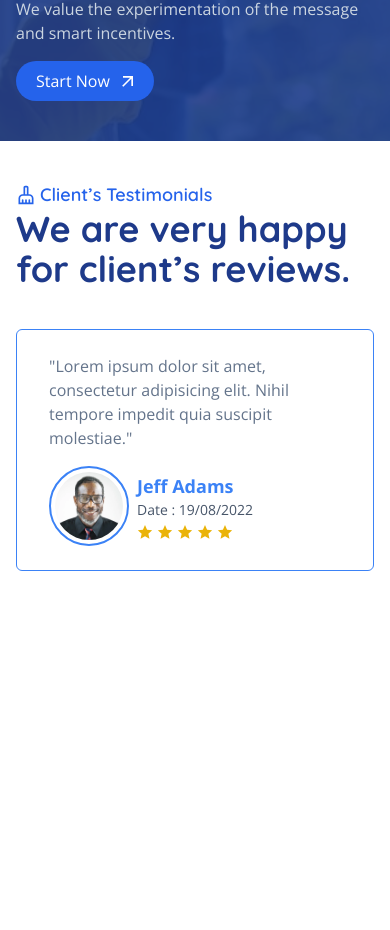
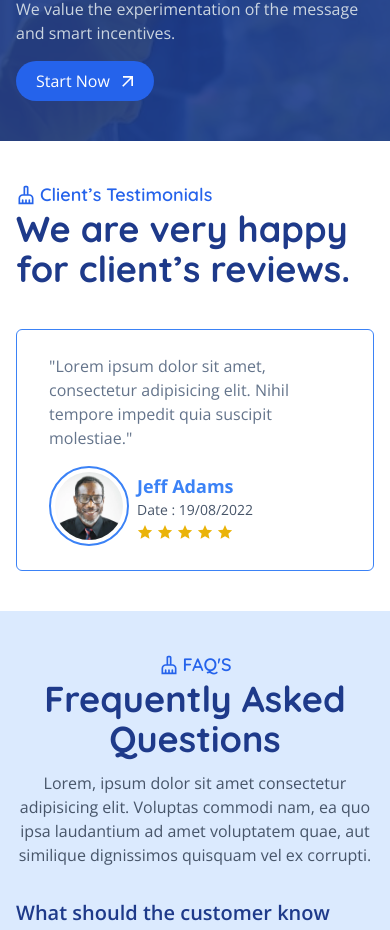
Before and after one commit to yassinechmarekh/budget-window-cleaning, a React (Vite) app: page / in a window 390 px wide. Shown: the part 4572-5502 px from the top of the page. Before the commit the page ends 5223 px from the top, so only its background shows below. Built offline with nearby package versions, Linux system fonts and the light colour scheme.

Commit message:
add faq section

```diff
--- a/src/App.jsx
+++ b/src/App.jsx
@@ -1,4 +1,5 @@
 import Banner from "./components/banner/banner"
+import Faq from "./components/faq/Faq"
 import Header from "./components/header/header"
 import Hero from "./components/hero/Hero"
 import Services from "./components/services/Services"
@@ -15,6 +16,7 @@ function App() {
      <Services/>
      <Banner/>
      <Testimoniels/>
+     <Faq/>
     </>
   )
 }
--- /dev/null
+++ b/src/components/faq/Faq.jsx
@@ -0,0 +1,73 @@
+import React from "react";
+
+import { MdOutlineCleaningServices } from "react-icons/md";
+
+export default function Faq() {
+  const faq = [
+    {
+      question:
+        "What should the customer know about your pricing (e.g., discounts, fees)?",
+      answer:
+        "We price by looking at the home online that we are asked to clean and estimate how long the work will take to complete perfectly. Our prices are always competitive with our competition and fair to the homeowner.",
+    },
+    {
+      question:
+        "What education and/or training do you have that relates to your work?",
+      answer:
+        "We have been self taught for over 2 decades however we do go to school to learn correct methods for soft washing and roof cleaning and read all literature on new methods for cleaning and keep up with the latest info on providing perfect customer service.",
+    },
+    {
+      question: "How did you get started doing this type of work?",
+      answer:
+        "Back in 1994 I left my employment and was thinking what I wanted to do in the future and a friend who knew I cleaned gutters for a few friends asked me to bid on gutter and window cleaning on the 76 homes at the Woods of Westlake. 23 years later and I still clean for them twice a year.That was the start of my business.",
+    },
+    {
+      question: "What types of customers have you worked with?",
+      answer: "We only clean residental homes so homeowners.",
+    },
+    {
+      question:
+        "Describe a recent project you are fond of. How long did it take?",
+      answer:
+        "We started cleaning roof algae two years ago and it is a fun learning experience perfecting the process. We went to school in New Jersey to learn the best methods.",
+    },
+    {
+      question:
+        "What advice would you give a customer looking to hire a provider in your area of work?",
+      answer:
+        "Look for a company that has actual trained employees rather than sub contractors. My competition spends extreme amounts of money for advertising and their pricing reflects that. We do as good a job and usually better but we don't have the advertising budget.",
+    },
+  ];
+  return (
+    <section className="bg-blue-100 py-10">
+      <div className="container">
+        <div className="w-full lg:w-2/3 mx-auto text-center mb-8">
+          <div className="flex items-center gap-1 w-fit mx-auto">
+            <MdOutlineCleaningServices size={20} className="text-blue-600" />
+            <h3 className="text-lg text-blue-600 second-font font-semibold uppercase">
+              faq's
+            </h3>
+          </div>
+          <h1 className="text-4xl font-bold leading-20 text-blue-900 second-font capitalize">
+            Frequently asked questions
+          </h1>
+          <p className="mt-3 text-slate-600">
+            Lorem, ipsum dolor sit amet consectetur adipisicing elit. Voluptas
+            commodi nam, ea quo ipsa laudantium ad amet voluptatem quae, aut
+            similique dignissimos quisquam vel ex corrupti.
+          </p>
+        </div>
+        <div className="grid grid-cols-1 lg:grid-cols-2 gap-6">
+          {faq.map((item, index) => (
+            <div key={index}>
+              <h3 className="text-blue-900 text-xl font-semibold mb-2">
+                {item.question}
+              </h3>
+              <p className="text-slate-600">{item.answer}</p>
+            </div>
+          ))}
+        </div>
+      </div>
+    </section>
+  );
+}
--- a/src/components/testimoniels/Testimoniels.jsx
+++ b/src/components/testimoniels/Testimoniels.jsx
@@ -47,7 +47,7 @@ export default function Testimoniels() {
         }
     ];
   return (
-    <section className="py-10 bg-white">
+    <section className="pt-10 bg-white">
       <div className="container">
         <div className="flex justify-between items-center">
           <div className="w-full sm:w-1/2">
```
